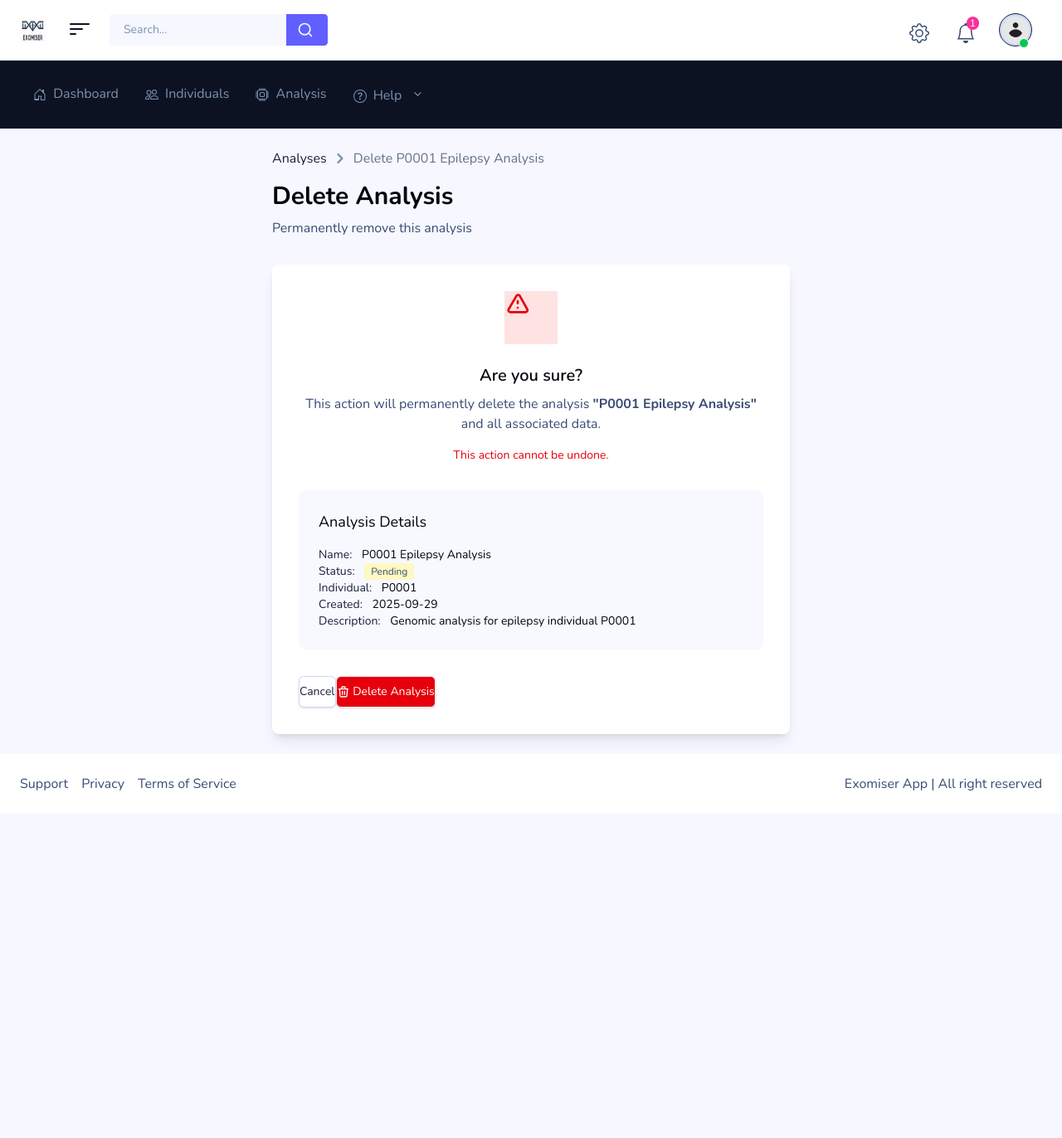
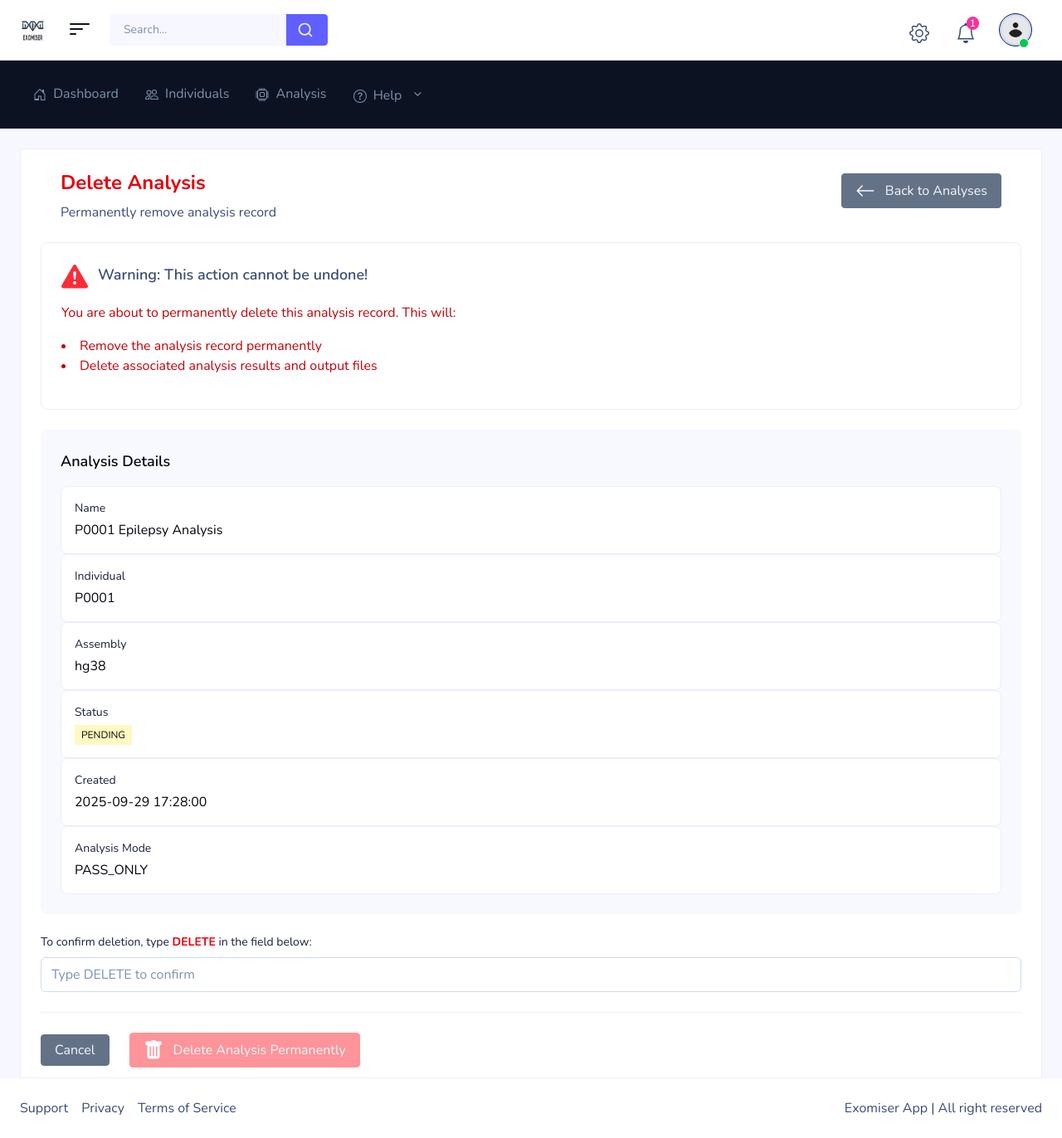
Before and after one commit to kkuvam/cs50p, a Flask app: page /analysis/1/delete in a window 1280 px wide. Shown: the whole page at 83% size. Before the commit the page ends 953 px from the top, so only its background shows below. Run offline with Flask 3, Linux system fonts and the light colour scheme; a user stored in the database is signed in; parts of the project's set-up code (start-up, migrations or seed data) failed here and were passed over; some libraries are stand-ins or nearby versions.

Commit message:
Cleanred up the delete analysis template

```diff
--- a/app/templates/analysis/delete.html
+++ b/app/templates/analysis/delete.html
@@ -1,125 +1,166 @@
-{% extends 'layout.html' %}
+{% extends "layout.html" %}
 
-{% block title %}Delete Analysis | Exomiser App{% endblock %}
-
-{% block description %}Delete Analysis{% endblock %}
+{% block title %}Delete Analysis - {{ analysis.name }}{% endblock %}
 
 {% block content %}
-<div class="mx-auto p-6 pt-6 max-w-2xl">
+<div class="relative flex flex-wrap layhetgsjdcb -mx-4">
+  <div class="shrink max-w-full uajskeiolksb w-full overflow-hidden">
+    <div class="w-full dkslaoeyhnmj mt-6">
+      <div class="bg-white dark:bg-gray-800 dkslaoeyhnmj border border-gray-200 dark:border-gray-700">
         <!-- Header -->
-  <div class="mb-8">
-    <nav class="flex mb-4" aria-label="Breadcrumb">
-      <ol class="inline-flex items-center space-x-1 md:space-x-3">
-        <li class="inline-flex items-center">
-          <a href="{{ url_for('analysis.analysis_list') }}" class="text-gray-700 hover:text-indigo-600 dark:text-gray-300 dark:hover:text-indigo-400">Analyses</a>
-        </li>
-        <li>
-          <div class="flex items-center">
-            <svg class="w-6 h-6 text-gray-400" fill="currentColor" viewBox="0 0 20 20">
-              <path fill-rule="evenodd" d="M7.293 14.707a1 1 0 010-1.414L10.586 10 7.293 6.707a1 1 0 011.414-1.414l4 4a1 1 0 010 1.414l-4 4a1 1 0 01-1.414 0z" clip-rule="evenodd"></path>
+        <div class="flex flex-wrap layhetgsjdcb justify-between items-center -mx-4 mb-6 dkslaoeyhnmj pt-6">
+          <div class="shrink max-w-full uajskeiolksb flex-1 px-4">
+            <h1 class="text-2xl font-bold text-red-600 dark:text-red-400 mb-2">Delete Analysis</h1>
+            <p class="text-gray-600 dark:text-gray-400">Permanently remove analysis record</p>
+          </div>
+          <div class="shrink max-w-full uajskeiolksb px-4">
+            <a href="{{ url_for('analysis.analysis_list') }}"
+               class="py-2 uajskeiolksb inline-flex layhetgsjdcb gap-2 yhansklopals mb-3 rounded-sm leading-5 text-gray-100 bg-gray-500 border border-gray-500 hover:text-white hover:bg-gray-600 hover:ring-0 hover:border-gray-600 focus:bg-gray-600 focus:border-gray-600 focus:outline-hidden focus:ring-0">
+              <svg xmlns="http://www.w3.org/2000/svg" class="inline-block me-1" width="1.5rem" height="1.5rem" fill="currentColor" viewBox="0 0 16 16">
+                <path fill-rule="evenodd" d="M15 8a.5.5 0 0 0-.5-.5H2.707l3.147-3.146a.5.5 0 1 0-.708-.708l-4 4a.5.5 0 0 0 0 .708l4 4a.5.5 0 0 0 .708-.708L2.707 8.5H14.5A.5.5 0 0 0 15 8z"/>
               </svg>
-            <span class="text-gray-500 dark:text-gray-400 ml-1 md:ml-2">Delete {{ analysis.name }}</span>
+              Back to Analyses
+            </a>
           </div>
-        </li>
-      </ol>
-    </nav>
-    <h1 class="text-3xl font-bold text-gray-900 dark:text-white mb-2">Delete Analysis</h1>
-    <p class="text-gray-600 dark:text-gray-400">Permanently remove this analysis</p>
         </div>
 
-  <!-- Confirmation Card -->
-  <div class="bg-white dark:bg-gray-800 rounded-lg shadow-lg p-8">
-    <!-- Warning Icon -->
-    <div class="flex items-center justify-center w-16 h-16 mx-auto mb-6 bg-red-100 rounded-full dark:bg-red-900">
-      <svg class="w-8 h-8 text-red-600 dark:text-red-400" xmlns="http://www.w3.org/2000/svg" fill="none" viewBox="0 0 24 24" stroke="currentColor">
-        <path stroke-linecap="round" stroke-linejoin="round" stroke-width="2" d="M12 9v2m0 4h.01m-6.938 4h13.856c1.54 0 2.502-1.667 1.732-2.5L13.732 4c-.77-.833-1.964-.833-2.732 0L3.732 16.5c-.77.833.192 2.5 1.732 2.5z" />
+        <!-- Flash Messages -->
+        {% with messages = get_flashed_messages(with_categories=true) %}
+          {% if messages %}
+            <div class="mb-6 dkslaoeyhnmj">
+              {% for category, message in messages %}
+                <div class="{% if category == 'error' %}bg-red-100 border-red-400 text-red-700{% else %}bg-green-100 border-green-400 text-green-700{% endif %} border px-4 py-3 rounded relative mb-2" role="alert">
+                  <span class="block sm:inline">{{ message }}</span>
+                </div>
+              {% endfor %}
+            </div>
+          {% endif %}
+        {% endwith %}
+
+        <!-- Delete Confirmation -->
+        <div class="bg-red-50 dark:bg-red-900/20 border border-red-200 dark:border-red-800 rounded-lg p-6 mb-6">
+          <div class="flex items-center mb-4">
+            <svg xmlns="http://www.w3.org/2000/svg" fill="currentColor" class="size-8 text-red-500 me-3 bi bi-exclamation-triangle-fill" viewBox="0 0 16 16">
+              <path d="M8.982 1.566a1.13 1.13 0 0 0-1.964 0L.173 13.442c-.457.778.091 1.767.98 1.767h13.713c.889 0 1.438-.99.98-1.767L8.982 1.566zM8 5c.535 0 .954.462.9.995l-.35 3.507a.552.552 0 0 1-1.1 0L7.1 5.995A.905.905 0 0 1 8 5zm.002 6a1 1 0 1 1 0 2 1 1 0 0 1 0-2z"/>
             </svg>
+            <h3 class="text-lg font-semibold text-red-800 dark:text-red-200">Warning: This action cannot be undone!</h3>
           </div>
-
-    <!-- Warning Message -->
-    <div class="text-center mb-8">
-      <h2 class="text-xl font-semibold text-gray-900 dark:text-white mb-2">Are you sure?</h2>
-      <p class="text-gray-600 dark:text-gray-400 mb-4">
-        This action will permanently delete the analysis <strong>"{{ analysis.name }}"</strong> and all associated data.
+          <p class="text-red-700 dark:text-red-300 mb-4">
+            You are about to permanently delete this analysis record. This will:
           </p>
-      <p class="text-sm text-red-600 dark:text-red-400">
-        This action cannot be undone.
-      </p>
+          <ul class="list-disc list-inside text-red-700 dark:text-red-300 space-y-1 mb-4">
+            <li>Remove the analysis record permanently</li>
+            <li>Delete associated analysis results and output files</li>
+            {% if analysis.status.value == 'RUNNING' %}
+            <li><strong>Warning:</strong> Analysis is currently running and will be terminated</li>
+            {% endif %}
+          </ul>
         </div>
 
         <!-- Analysis Information -->
-    <div class="bg-gray-50 dark:bg-gray-700 rounded-lg p-6 mb-8">
-      <h3 class="text-lg font-medium text-gray-900 dark:text-white mb-4">Analysis Details</h3>
-      <div class="grid grid-cols-1 md:grid-cols-2 gap-4 text-sm">
-        <div>
-          <span class="font-medium text-gray-700 dark:text-gray-300">Name:</span>
-          <span class="text-gray-900 dark:text-white ml-2">{{ analysis.name }}</span>
+        <div class="bg-gray-50 dark:bg-gray-700 rounded-lg p-6 mb-6">
+          <h3 class="text-lg font-semibold text-gray-900 dark:text-white mb-4">Analysis Details</h3>
+          <div class="grid md:grid-cols-2 gap-4">
+            <div class="bg-white dark:bg-gray-800 rounded-lg p-4 border border-gray-200 dark:border-gray-600">
+              <label class="block text-sm font-medium text-gray-700 dark:text-gray-300 mb-1">Name</label>
+              <p class="text-gray-900 dark:text-white">{{ analysis.name }}</p>
             </div>
-        <div>
-          <span class="font-medium text-gray-700 dark:text-gray-300">Status:</span>
-          <span class="ml-2">
-            {% if analysis.status.value == 'PENDING' %}
-            <span class="bg-yellow-100 text-yellow-800 text-xs font-medium px-2 py-0.5 rounded dark:bg-yellow-900 dark:text-yellow-300">Pending</span>
-            {% elif analysis.status.value == 'RUNNING' %}
-            <span class="bg-blue-100 text-blue-800 text-xs font-medium px-2 py-0.5 rounded dark:bg-blue-900 dark:text-blue-300">Running</span>
-            {% elif analysis.status.value == 'COMPLETED' %}
-            <span class="bg-green-100 text-green-800 text-xs font-medium px-2 py-0.5 rounded dark:bg-green-900 dark:text-green-300">Completed</span>
-            {% elif analysis.status.value == 'FAILED' %}
-            <span class="bg-red-100 text-red-800 text-xs font-medium px-2 py-0.5 rounded dark:bg-red-900 dark:text-red-300">Failed</span>
-            {% endif %}
+            <div class="bg-white dark:bg-gray-800 rounded-lg p-4 border border-gray-200 dark:border-gray-600">
+              <label class="block text-sm font-medium text-gray-700 dark:text-gray-300 mb-1">Individual</label>
+              <p class="text-gray-900 dark:text-white">{{ analysis.individual.identity }}</p>
+            </div>
+            <div class="bg-white dark:bg-gray-800 rounded-lg p-4 border border-gray-200 dark:border-gray-600">
+              <label class="block text-sm font-medium text-gray-700 dark:text-gray-300 mb-1">Assembly</label>
+              <p class="text-gray-900 dark:text-white">{{ analysis.genome_assembly.value }}</p>
+            </div>
+            <div class="bg-white dark:bg-gray-800 rounded-lg p-4 border border-gray-200 dark:border-gray-600">
+              <label class="block text-sm font-medium text-gray-700 dark:text-gray-300 mb-1">Status</label>
+              <p class="text-gray-900 dark:text-white">
+                <span class="px-2 py-1 text-xs rounded-full
+                  {% if analysis.status.value == 'PENDING' %}bg-yellow-100 text-yellow-800 dark:bg-yellow-900 dark:text-yellow-200
+                  {% elif analysis.status.value == 'RUNNING' %}bg-blue-100 text-blue-800 dark:bg-blue-900 dark:text-blue-200
+                  {% elif analysis.status.value == 'COMPLETED' %}bg-green-100 text-green-800 dark:bg-green-900 dark:text-green-200
+                  {% elif analysis.status.value == 'FAILED' %}bg-red-100 text-red-800 dark:bg-red-900 dark:text-red-200
+                  {% else %}bg-gray-100 text-gray-800 dark:bg-gray-900 dark:text-gray-200{% endif %}">
+                  {{ analysis.status.value }}
                 </span>
+              </p>
             </div>
-        <div>
-          <span class="font-medium text-gray-700 dark:text-gray-300">Individual:</span>
-          <span class="text-gray-900 dark:text-white ml-2">{{ analysis.individual.identity }}</span>
+            <div class="bg-white dark:bg-gray-800 rounded-lg p-4 border border-gray-200 dark:border-gray-600">
+              <label class="block text-sm font-medium text-gray-700 dark:text-gray-300 mb-1">Created</label>
+              <p class="text-gray-900 dark:text-white">{{ analysis.created_at.strftime('%Y-%m-%d %H:%M:%S') }}</p>
             </div>
-        <div>
-          <span class="font-medium text-gray-700 dark:text-gray-300">Created:</span>
-          <span class="text-gray-900 dark:text-white ml-2">{{ analysis.created_at.strftime('%Y-%m-%d') }}</span>
+            <div class="bg-white dark:bg-gray-800 rounded-lg p-4 border border-gray-200 dark:border-gray-600">
+              <label class="block text-sm font-medium text-gray-700 dark:text-gray-300 mb-1">Analysis Mode</label>
+              <p class="text-gray-900 dark:text-white">{{ analysis.analysis_mode }}</p>
             </div>
-        {% if analysis.description %}
-        <div class="md:col-span-2">
-          <span class="font-medium text-gray-700 dark:text-gray-300">Description:</span>
-          <span class="text-gray-900 dark:text-white ml-2">{{ analysis.description }}</span>
-        </div>
-        {% endif %}
           </div>
         </div>
 
-    <!-- Running Analysis Warning -->
-    {% if analysis.status.value == 'RUNNING' %}
-    <div class="mb-6 p-4 bg-yellow-50 border-l-4 border-yellow-400 dark:bg-yellow-900/20 dark:border-yellow-500">
-      <div class="flex">
-        <div class="flex-shrink-0">
-          <svg class="h-5 w-5 text-yellow-400" xmlns="http://www.w3.org/2000/svg" viewBox="0 0 20 20" fill="currentColor">
-            <path fill-rule="evenodd" d="M8.257 3.099c.765-1.36 2.722-1.36 3.486 0l5.58 9.92c.75 1.334-.213 2.98-1.742 2.98H4.42c-1.53 0-2.493-1.646-1.743-2.98l5.58-9.92zM11 13a1 1 0 11-2 0 1 1 0 012 0zm-1-8a1 1 0 00-1 1v3a1 1 0 002 0V6a1 1 0 00-1-1z" clip-rule="evenodd" />
-          </svg>
+        <!-- Confirmation Form -->
+        <form method="POST" onsubmit="return validateDelete(event)">
+
+          <div class="mb-6">
+            <label for="confirm" class="block text-sm font-medium text-gray-700 dark:text-gray-300 mb-2">
+              To confirm deletion, type <strong class="text-red-600 dark:text-red-400">DELETE</strong> in the field below:
+            </label>
+            <input type="text"
+                   id="confirm"
+                   name="confirm"
+                   class="w-full px-3 py-2 border border-gray-300 dark:border-gray-600 rounded-md focus:outline-none focus:ring-2 focus:ring-red-500 focus:border-red-500 dark:bg-gray-700 dark:text-white"
+                   placeholder="Type DELETE to confirm"
+                   required
+                   autocomplete="off">
           </div>
-        <div class="ml-3">
-          <p class="text-sm text-yellow-700 dark:text-yellow-300">
-            This analysis is currently running. Deleting it may cause unexpected behavior.
-          </p>
-        </div>
-      </div>
-    </div>
-    {% endif %}
 
-    <!-- Actions -->
-    <form method="POST" action="{{ url_for('analysis.analysis_delete', analysis_id=analysis.id) }}">
-      <div class="flex justify-end space-x-4">
-        <a href="{{ url_for('analysis.analysis_view', analysis_id=analysis.id) }}"
-           class="px-4 py-2 border border-gray-300 rounded-md shadow-sm text-sm font-medium text-gray-700 bg-white hover:bg-gray-50 focus:outline-none focus:ring-2 focus:ring-offset-2 focus:ring-indigo-500 dark:bg-gray-700 dark:text-gray-300 dark:border-gray-600 dark:hover:bg-gray-600">
+          <!-- Form Actions -->
+          <div class="flex layhetgsjdcb justify-end space-x-6 pt-6 border-t border-gray-200 dark:border-gray-600">
+            <a href="{{ url_for('analysis.analysis_list') }}"
+               class="py-2 uajskeiolksb inline-flex layhetgsjdcb gap-2 yhansklopals mb-3 rounded-sm leading-5 text-gray-100 bg-gray-500 border border-gray-500 hover:text-white hover:bg-gray-600 hover:ring-0 hover:border-gray-600 focus:bg-gray-600 focus:border-gray-600 focus:outline-hidden focus:ring-0">
               Cancel
             </a>
             <button type="submit"
-                class="px-4 py-2 border border-transparent rounded-md shadow-sm text-sm font-medium text-white bg-red-600 hover:bg-red-700 focus:outline-none focus:ring-2 focus:ring-offset-2 focus:ring-red-500">
-          <svg xmlns="http://www.w3.org/2000/svg" class="h-4 w-4 mr-2 inline" fill="none" viewBox="0 0 24 24" stroke="currentColor">
-            <path stroke-linecap="round" stroke-linejoin="round" stroke-width="2" d="M19 7l-.867 12.142A2 2 0 0116.138 21H7.862a2 2 0 01-1.995-1.858L5 7m5 4v6m4-6v6m1-10V4a1 1 0 00-1-1h-4a1 1 0 00-1 1v3M4 7h16" />
+                    id="delete-btn"
+                    class="py-2 uajskeiolksb inline-flex layhetgsjdcb gap-2 yhansklopals mb-3 rounded-sm leading-5 text-gray-100 bg-red-500 border border-red-500 hover:text-white hover:bg-red-600 hover:ring-0 hover:border-red-600 focus:bg-red-600 focus:border-red-600 focus:outline-hidden focus:ring-0">
+              <svg xmlns="http://www.w3.org/2000/svg" class="inline-block me-1" width="1.5rem" height="1.5rem" fill="currentColor" viewBox="0 0 16 16">
+                <path d="M2.5 1a1 1 0 0 0-1 1v1a1 1 0 0 0 1 1H3v9a2 2 0 0 0 2 2h6a2 2 0 0 0 2-2V4h.5a1 1 0 0 0 1-1V2a1 1 0 0 0-1-1H10a1 1 0 0 0-1-1H7a1 1 0 0 0-1 1H2.5zm3 4a.5.5 0 0 1 .5.5v7a.5.5 0 0 1-1 0v-7a.5.5 0 0 1 .5-.5zM8 5a.5.5 0 0 1 .5.5v7a.5.5 0 0 1-1 0v-7A.5.5 0 0 1 8 5zm3 .5v7a.5.5 0 0 1-1 0v-7a.5.5 0 0 1 1 0z"/>
               </svg>
-          Delete Analysis
+              Delete Analysis Permanently
             </button>
           </div>
         </form>
       </div>
     </div>
+  </div>
+</div>
+
+<script>
+function validateDelete(event) {
+  const confirmation = document.getElementById('confirm').value;
+  if (confirmation !== 'DELETE') {
+    alert('Please type "DELETE" to confirm this action.');
+    return false;
+  }
+  return true;
+}
+
+// Real-time validation of confirmation input
+document.getElementById('confirm').addEventListener('input', function() {
+  const deleteButton = document.querySelector('button[type="submit"]');
+  if (this.value === 'DELETE') {
+    deleteButton.classList.remove('opacity-50', 'cursor-not-allowed');
+    deleteButton.disabled = false;
+  } else {
+    deleteButton.classList.add('opacity-50', 'cursor-not-allowed');
+    deleteButton.disabled = true;
+  }
+});
+
+// Initially disable the delete button
+document.addEventListener('DOMContentLoaded', function() {
+  const deleteButton = document.querySelector('button[type="submit"]');
+  deleteButton.classList.add('opacity-50', 'cursor-not-allowed');
+  deleteButton.disabled = true;
+});
+</script>
 {% endblock %}
```
Lines whose indentation alone changed are shown as unchanged.
